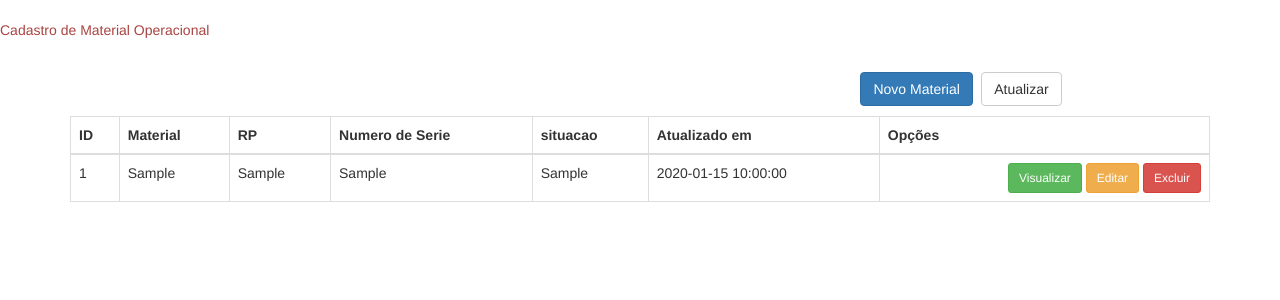
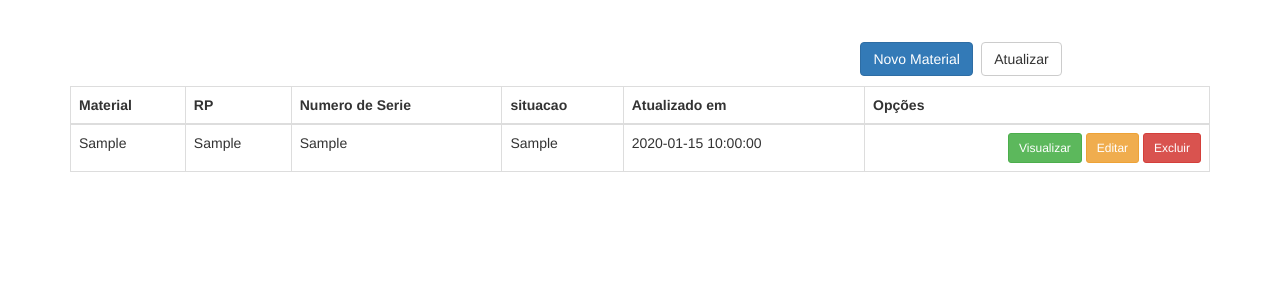
Before and after one commit to cop-bm4/controle-estoque-php, a PHP site: page /cadastro-material.php in a window 1280 px wide. Shown: the part 52-352 px from the top of the page. Run offline with PHP 8.4, Linux system fonts and the light colour scheme; the visitor is signed in with stand-in values (Sample User, id 1); tables that the repository leaves empty or names only in its code hold one stand-in row (values such as "Sample post"); data that the repository does not hold is empty; some libraries are stand-ins or nearby versions.

Commit message:
sem id e sem

```diff
--- a/cadastro-material.php
+++ b/cadastro-material.php
@@ -65,7 +65,7 @@ echo "Não foi possível conectar ao banco de dados";
 
 
 
-    <p class="text-danger">Cadastro de Material Operacional </p>
+
 
 <div class="row">
 
@@ -86,7 +86,7 @@ $result = mysqli_query($conn, $sql);
 <table class="table table-bordered">
 <thead>
   <tr>
-    <th>ID</th>
+
     <th >Material</th>
     <th>RP</th>
     <th>Numero de Serie</th>
@@ -101,7 +101,7 @@ $result = mysqli_query($conn, $sql);
  <?php while($row = mysqli_fetch_assoc($result)): ?>
 
   <tr>
-    <td><?php echo $row['id']; ?></td>
+
     <td><?php echo $row['material']; ?></td>
     <td><?php echo $row['rp']; ?></td>
     <td><?php echo $row['nserie']?></td>
```
